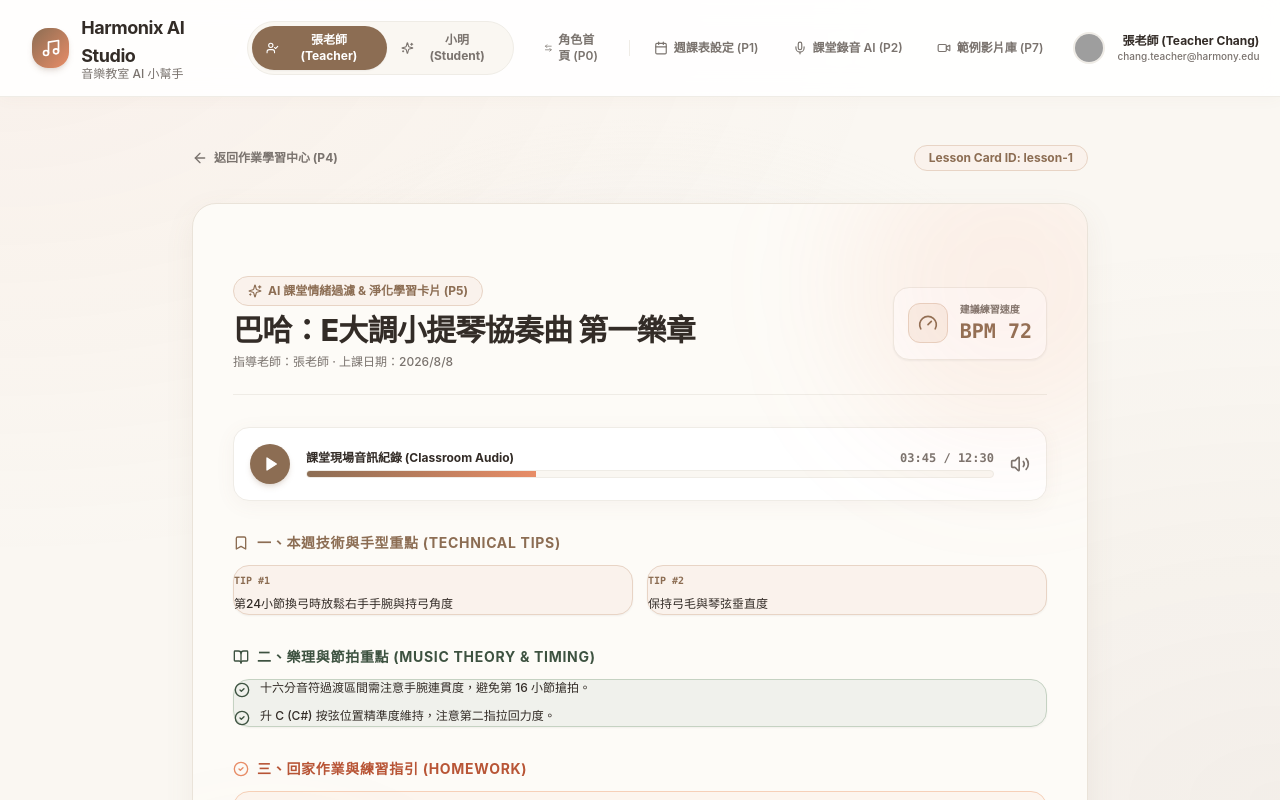
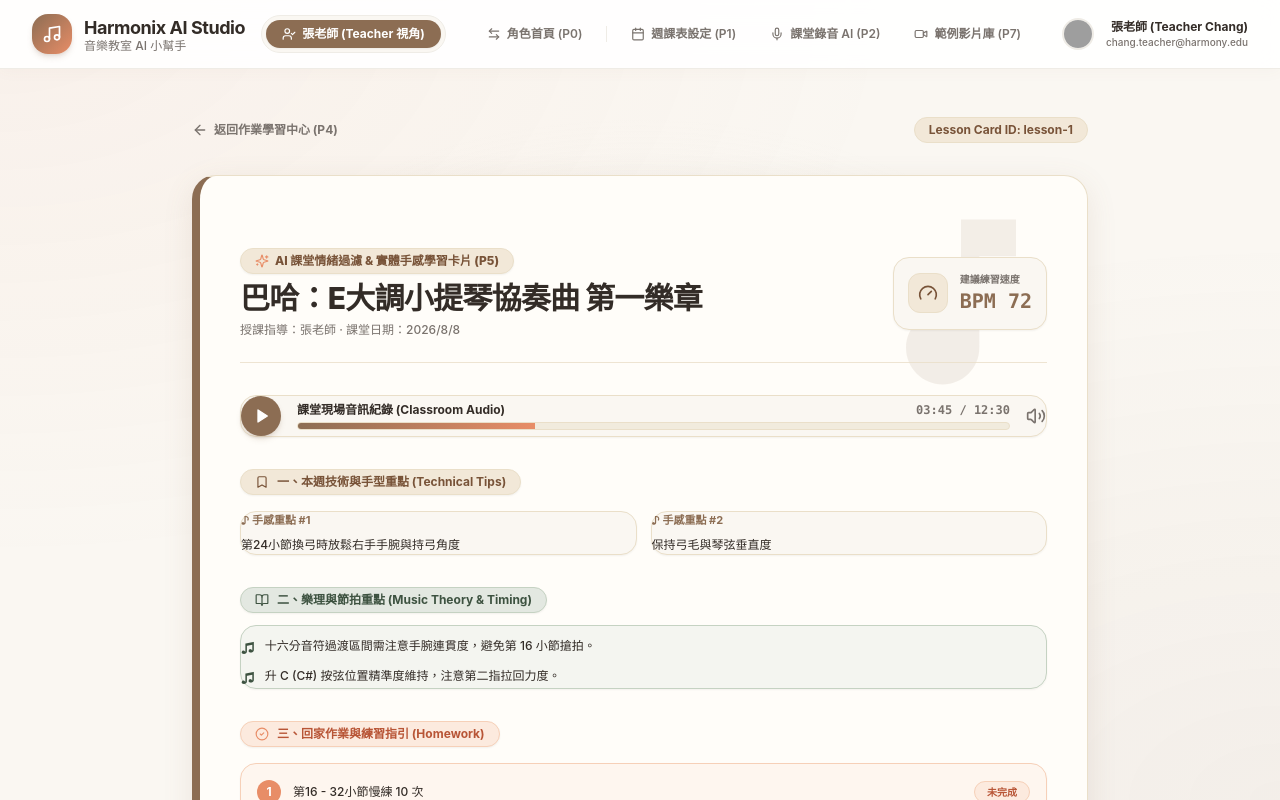
Before and after one commit to Charles0rocks/music-classroom-ai-assistant, a Next.js app: page /student/summary/lesson-1 in a window 1280 px wide. Shown: the top 800 px of the page. Built offline with nearby package versions, Linux system fonts and the light colour scheme; grey boxes are pictures that could not be loaded.

Commit message:
feat_navbar_isolation_and_p5_paper_card

```diff
--- a/src/app/student/summary/[id]/page.tsx
+++ b/src/app/student/summary/[id]/page.tsx
@@ -13,7 +13,6 @@ import {
   Volume2,
   Play,
   Heart,
-  Share2,
   Gauge,
   BookOpen,
 } from 'lucide-react';
@@ -37,35 +36,38 @@ export default function StudentSummaryDetailPage() {
         >
           <ArrowLeft className="w-4 h-4" /> 返回作業學習中心 (P4)
         </Link>
-        <span className="text-xs text-[#8C6D53] font-bold bg-[#FAF2EC] px-3.5 py-1 rounded-full border border-[#E8D4C5]">
+        <span className="text-xs text-[#785338] font-bold bg-[#F2E8D8] px-3.5 py-1 rounded-full border border-[#EADFC9]">
           Lesson Card ID: {record.id}
         </span>
       </div>
 
       {/* Main Premium Physical Paper Lesson Card */}
-      <div className="relative overflow-hidden rounded-3xl paper-card p-8 sm:p-10 border border-[#EAE3D9] shadow-warm space-y-8 bg-[#FDFBF7]">
-        {/* Soft Background Warm Blurs */}
-        <div className="absolute -right-20 -top-20 w-80 h-80 bg-[#E88D67]/10 rounded-full blur-3xl pointer-events-none" />
-        <div className="absolute -left-20 -bottom-20 w-80 h-80 bg-[#8C6D53]/10 rounded-full blur-3xl pointer-events-none" />
+      <div className="relative overflow-hidden rounded-3xl bg-[#FFFDF9] border border-[#EADFC9] border-l-8 border-l-[#8C6D53] shadow-[0_8px_30px_rgba(140,109,83,0.12)] p-8 sm:p-10 space-y-8">
+        {/* Background Music Stave / Notes SVG Watermark */}
+        <div className="absolute right-4 top-4 opacity-10 pointer-events-none select-none text-[#8C6D53]">
+          <svg width="220" height="220" viewBox="0 0 24 24" fill="currentColor">
+            <path d="M12 3v10.55c-.59-.34-1.27-.55-2-.55-2.21 0-4 1.79-4 4s1.79 4 4 4 4-1.79 4-4V7h4V3h-6z" />
+          </svg>
+        </div>
 
         {/* Card Header */}
-        <div className="flex flex-col md:flex-row md:items-center justify-between gap-4 border-b border-[#EFECE6] pb-6">
+        <div className="flex flex-col md:flex-row md:items-center justify-between gap-4 border-b border-[#EADFC9]/80 pb-6 relative z-10">
           <div className="space-y-1.5">
-            <div className="inline-flex items-center gap-1.5 px-3.5 py-1.5 rounded-full bg-[#FAF2EC] border border-[#E8D4C5] text-[#8C6D53] text-xs font-bold">
-              <Sparkles className="w-3.5 h-3.5" />
-              AI 課堂情緒過濾 & 淨化學習卡片 (P5)
+            <div className="inline-flex items-center gap-1.5 px-3.5 py-1 rounded-full bg-[#F2E8D8] text-[#785338] border border-[#EADFC9] text-xs font-extrabold shadow-sm">
+              <Sparkles className="w-3.5 h-3.5 text-[#E88D67]" />
+              AI 課堂情緒過濾 & 實體手感學習卡片 (P5)
             </div>
             <h1 className="text-2xl sm:text-3xl font-extrabold text-[#332C27] tracking-tight">
               {record.song_title || '巴哈：E大調小提琴協奏曲 第一樂章'}
             </h1>
             <p className="text-xs text-[#7A736E] font-medium">
-              指導老師：張老師 · 上課日期：{new Date(record.created_at).toLocaleDateString('zh-TW')}
+              授課指導：張老師 · 課堂日期：{new Date(record.created_at).toLocaleDateString('zh-TW')}
             </p>
           </div>
 
           {/* BPM Target Pill Badge */}
-          <div className="flex items-center gap-3 bg-white p-3.5 rounded-2xl border border-[#EFECE6] shrink-0 shadow-sm">
-            <div className="w-10 h-10 rounded-xl bg-[#FAF2EC] text-[#8C6D53] flex items-center justify-center border border-[#E8D4C5]">
+          <div className="flex items-center gap-3 bg-[#FAF7F2] p-3.5 rounded-2xl border border-[#EADFC9] shrink-0 shadow-sm">
+            <div className="w-10 h-10 rounded-xl bg-[#F2E8D8] text-[#785338] flex items-center justify-center border border-[#EADFC9]">
               <Gauge className="w-5 h-5" />
             </div>
             <div>
@@ -78,7 +80,7 @@ export default function StudentSummaryDetailPage() {
         </div>
 
         {/* Audio Recording Player Bar */}
-        <div className="warm-card p-4 rounded-2xl border border-[#EFECE6] flex items-center gap-4 bg-white shadow-sm">
+        <div className="bg-[#FAF7F2] p-4.5 rounded-2xl border border-[#EADFC9] flex items-center gap-4 shadow-sm relative z-10">
           <button className="w-10 h-10 rounded-full bg-[#8C6D53] hover:bg-[#765942] text-white flex items-center justify-center shadow-md shadow-[#8C6D53]/20 transition-all shrink-0">
             <Play className="w-4 h-4 fill-current ml-0.5" />
           </button>
@@ -87,7 +89,7 @@ export default function StudentSummaryDetailPage() {
               <span>課堂現場音訊紀錄 (Classroom Audio)</span>
               <span className="text-[#7A736E] font-mono">03:45 / 12:30</span>
             </div>
-            <div className="h-2 bg-[#FAF7F2] rounded-full overflow-hidden border border-[#EFECE6]">
+            <div className="h-2 bg-[#EADFC9]/50 rounded-full overflow-hidden border border-[#EADFC9]">
               <div className="w-1/3 h-full bg-gradient-to-r from-[#8C6D53] to-[#E88D67]" />
             </div>
           </div>
@@ -95,18 +97,21 @@ export default function StudentSummaryDetailPage() {
         </div>
 
         {/* Section 1: Technical Tips & Hand Postures */}
-        <div className="space-y-3">
-          <h2 className="text-sm font-bold text-[#8C6D53] uppercase tracking-wider flex items-center gap-2">
-            <Bookmark className="w-4 h-4 text-[#8C6D53]" />
+        <div className="space-y-3 relative z-10">
+          <div className="inline-flex items-center gap-2 px-3.5 py-1 rounded-full bg-[#F2E8D8] text-[#785338] border border-[#EADFC9] text-xs font-bold shadow-sm">
+            <Bookmark className="w-3.5 h-3.5 text-[#785338]" />
             一、本週技術與手型重點 (Technical Tips)
-          </h2>
-          <div className="grid grid-cols-1 sm:grid-cols-2 gap-3.5">
+          </div>
+
+          <div className="grid grid-cols-1 sm:grid-cols-2 gap-3.5 pt-1">
             {summary.technical_tips.map((tip, idx) => (
               <div
                 key={idx}
-                className="p-4.5 rounded-2xl bg-[#FAF2EC] border border-[#E8D4C5] space-y-1 shadow-sm"
+                className="p-4.5 rounded-2xl bg-[#FAF7F2] border border-[#EADFC9] space-y-1.5 shadow-sm"
               >
-                <span className="text-[10px] font-mono text-[#8C6D53] font-bold">TIP #{idx + 1}</span>
+                <div className="flex items-center justify-between">
+                  <span className="text-[11px] font-bold text-[#8C6D53]">♪ 手感重點 #{idx + 1}</span>
+                </div>
                 <p className="text-xs text-[#332C27] font-medium leading-relaxed">{tip}</p>
               </div>
             ))}
@@ -114,42 +119,44 @@ export default function StudentSummaryDetailPage() {
         </div>
 
         {/* Section 2: Music Theory & Score Details */}
-        <div className="space-y-3">
-          <h2 className="text-sm font-bold text-[#3D5240] uppercase tracking-wider flex items-center gap-2">
-            <BookOpen className="w-4 h-4 text-[#3D5240]" />
+        <div className="space-y-3 relative z-10">
+          <div className="inline-flex items-center gap-2 px-3.5 py-1 rounded-full bg-[#E3E8E1] text-[#3D5240] border border-[#C5D2C2] text-xs font-bold shadow-sm">
+            <BookOpen className="w-3.5 h-3.5 text-[#3D5240]" />
             二、樂理與節拍重點 (Music Theory & Timing)
-          </h2>
-          <div className="p-4.5 rounded-2xl bg-[#E3E8E1]/50 border border-[#C5D2C2] space-y-2.5 shadow-sm">
+          </div>
+
+          <div className="p-4.5 rounded-2xl bg-[#E3E8E1]/40 border border-[#C5D2C2] space-y-2.5 shadow-sm pt-3">
             <div className="flex items-start gap-2.5 text-xs text-[#332C27] font-medium">
-              <CheckCircle2 className="w-4 h-4 text-[#3D5240] shrink-0 mt-0.5" />
+              <span className="text-sm font-bold text-[#3D5240]">♫</span>
               <span>十六分音符過渡區間需注意手腕連貫度，避免第 16 小節搶拍。</span>
             </div>
             <div className="flex items-start gap-2.5 text-xs text-[#332C27] font-medium">
-              <CheckCircle2 className="w-4 h-4 text-[#3D5240] shrink-0 mt-0.5" />
+              <span className="text-sm font-bold text-[#3D5240]">♫</span>
               <span>升 C (C#) 按弦位置精準度維持，注意第二指拉回力度。</span>
             </div>
           </div>
         </div>
 
         {/* Section 3: Homework & Practice Guide */}
-        <div className="space-y-3">
-          <h2 className="text-sm font-bold text-[#B85536] uppercase tracking-wider flex items-center gap-2">
-            <CheckCircle2 className="w-4 h-4 text-[#E88D67]" />
+        <div className="space-y-3 relative z-10">
+          <div className="inline-flex items-center gap-2 px-3.5 py-1 rounded-full bg-[#FCEADE] text-[#B85536] border border-[#F6D0B8] text-xs font-bold shadow-sm">
+            <CheckCircle2 className="w-3.5 h-3.5 text-[#E88D67]" />
             三、回家作業與練習指引 (Homework)
-          </h2>
-          <div className="space-y-2">
+          </div>
+
+          <div className="space-y-2 pt-1">
             {summary.homework.map((hw, idx) => (
               <div
                 key={idx}
                 className="p-4 rounded-2xl bg-[#FCEADE]/40 border border-[#F6D0B8] flex items-center justify-between text-xs text-[#332C27] font-medium shadow-sm"
               >
                 <div className="flex items-center gap-3">
-                  <span className="w-6 h-6 rounded-full bg-[#E88D67] text-white flex items-center justify-center font-mono font-bold text-xs">
+                  <span className="w-6 h-6 rounded-full bg-[#E88D67] text-white flex items-center justify-center font-bold text-xs">
                     {idx + 1}
                   </span>
                   <span>{hw}</span>
                 </div>
-                <span className="text-[10px] text-[#B85536] font-bold bg-[#FCEADE] px-2.5 py-0.5 rounded-full border border-[#F6D0B8]">
+                <span className="text-[10px] text-[#B85536] font-bold bg-[#FCEADE] px-3 py-0.5 rounded-full border border-[#F6D0B8]">
                   未完成
                 </span>
               </div>
@@ -158,7 +165,7 @@ export default function StudentSummaryDetailPage() {
         </div>
 
         {/* Section 4: Encouragement Quote Card */}
-        <div className="p-6 rounded-3xl bg-[#FAF2EC] border border-[#E8D4C5] text-center space-y-2.5 shadow-sm">
+        <div className="p-6 rounded-3xl bg-[#FAF2EC] border border-[#E8D4C5] text-center space-y-2.5 shadow-sm relative z-10">
           <Heart className="w-5 h-5 text-[#E88D67] mx-auto fill-[#E88D67]" />
           <p className="text-sm sm:text-base text-[#8C6D53] font-bold italic leading-relaxed">
             「{summary.encouragement}」
--- a/src/components/Navbar.tsx
+++ b/src/components/Navbar.tsx
@@ -13,10 +13,12 @@ import {
   UserCheck,
   Sparkles,
   ArrowLeftRight,
+  FileText,
+  Sliders,
 } from 'lucide-react';
 
 export const Navbar: React.FC = () => {
-  const { currentRole, switchRole, currentUser } = useDemoContext();
+  const { currentRole, currentUser } = useDemoContext();
   const pathname = usePathname();
 
   const isTeacher = currentRole === 'teacher';
@@ -28,8 +30,10 @@ export const Navbar: React.FC = () => {
   ];
 
   const studentNavs = [
-    { href: '/student/schedule', label: '個人課表 (P3)', icon: Calendar },
+    { href: '/student/schedule', label: '個人課表與調課 (P3)', icon: Calendar },
     { href: '/student/practice', label: '作業學習中心 (P4)', icon: BookOpen },
+    { href: '/student/summary/lesson-1', label: 'P5 AI筆記', icon: FileText },
+    { href: '/student/compare/practice-1', label: 'P6 雙圖比對', icon: Sliders },
   ];
 
   const currentNavs = isTeacher ? teacherNavs : studentNavs;
@@ -37,7 +41,7 @@ export const Navbar: React.FC = () => {
   return (
     <header className="sticky top-0 z-50 bg-white/90 backdrop-blur-md border-b border-[#EFECE6] px-4 lg:px-8 py-3.5 shadow-[0_2px_15px_rgba(140,109,83,0.04)]">
       <div className="max-w-7xl mx-auto flex flex-col md:flex-row md:items-center md:justify-between gap-4">
-        {/* Brand Logo & Role Selector Quick Action */}
+        {/* Brand Logo & Role Identity Badge (Hides other role button to prevent confusion) */}
         <div className="flex items-center justify-between md:justify-start gap-4">
           <Link href="/" className="flex items-center gap-3 group">
             <div className="w-10 h-10 rounded-2xl bg-gradient-to-br from-[#8C6D53] to-[#E88D67] flex items-center justify-center shadow-md shadow-[#8C6D53]/20 group-hover:scale-105 transition-transform">
@@ -53,40 +57,29 @@ export const Navbar: React.FC = () => {
             </div>
           </Link>
 
-          {/* Quick Role Switcher Button Pill Container */}
+          {/* Role Badge Display - Role Isolation Rule Applied */}
           <div className="flex items-center bg-[#FAF7F2] p-1 rounded-full border border-[#EFECE6]">
-            <button
-              onClick={() => switchRole('teacher')}
-              className={`px-3.5 py-1.5 rounded-full text-xs font-bold flex items-center gap-1.5 transition-all ${
-                isTeacher
-                  ? 'bg-[#8C6D53] text-white shadow-sm'
-                  : 'text-[#7A736E] hover:text-[#332C27]'
-              }`}
-            >
-              <UserCheck className="w-3.5 h-3.5" />
-              張老師 (Teacher)
-            </button>
-            <button
-              onClick={() => switchRole('student')}
-              className={`px-3.5 py-1.5 rounded-full text-xs font-bold flex items-center gap-1.5 transition-all ${
-                !isTeacher
-                  ? 'bg-[#E88D67] text-white shadow-sm'
-                  : 'text-[#7A736E] hover:text-[#332C27]'
-              }`}
-            >
-              <Sparkles className="w-3.5 h-3.5" />
-              小明 (Student)
-            </button>
+            {isTeacher ? (
+              <span className="px-4 py-1.5 rounded-full text-xs font-bold flex items-center gap-1.5 bg-[#8C6D53] text-white shadow-sm">
+                <UserCheck className="w-3.5 h-3.5" />
+                張老師 (Teacher 視角)
+              </span>
+            ) : (
+              <span className="px-4 py-1.5 rounded-full text-xs font-bold flex items-center gap-1.5 bg-[#E88D67] text-white shadow-sm">
+                <Sparkles className="w-3.5 h-3.5" />
+                小明 (Student 視角)
+              </span>
+            )}
           </div>
         </div>
 
-        {/* Dynamic Route Nav Navigation */}
+        {/* Navigation Menu - Role Isolated Links */}
         <nav className="flex items-center gap-1.5 overflow-x-auto pb-1 md:pb-0 scrollbar-none">
           <Link
             href="/"
             className={`px-3.5 py-2 rounded-full text-xs font-semibold flex items-center gap-1.5 transition-all ${
               pathname === '/'
-                ? 'bg-[#FCEADE] text-[#B85536] border border-[#F6D0B8]'
+                ? 'bg-[#FAF2EC] text-[#8C6D53] border border-[#E8D4C5]'
                 : 'text-[#7A736E] hover:text-[#332C27] hover:bg-[#FAF7F2]'
             }`}
           >
```
